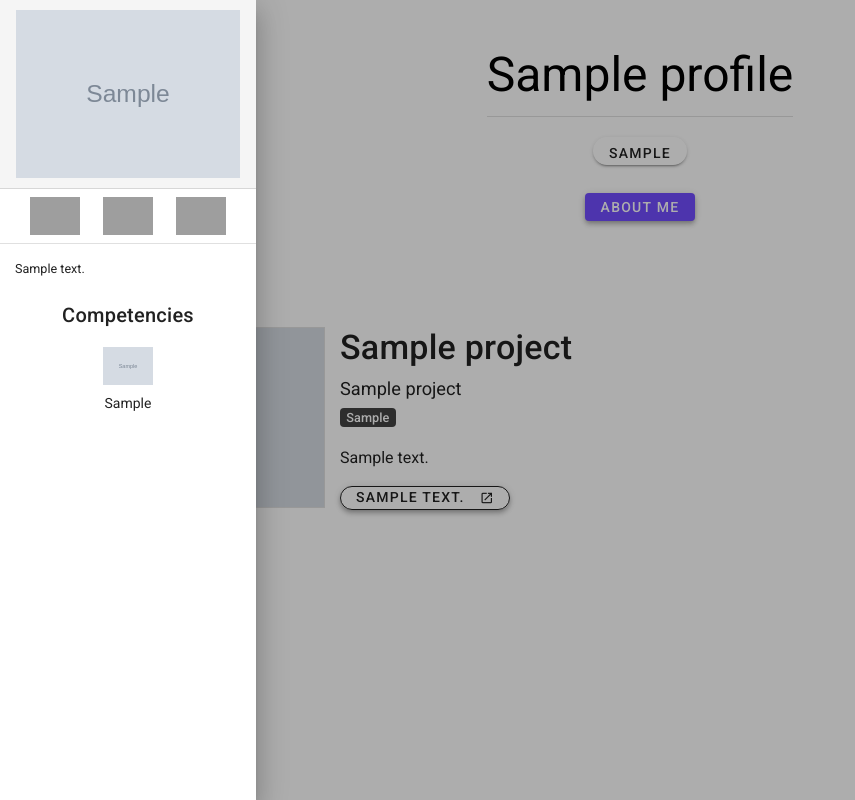
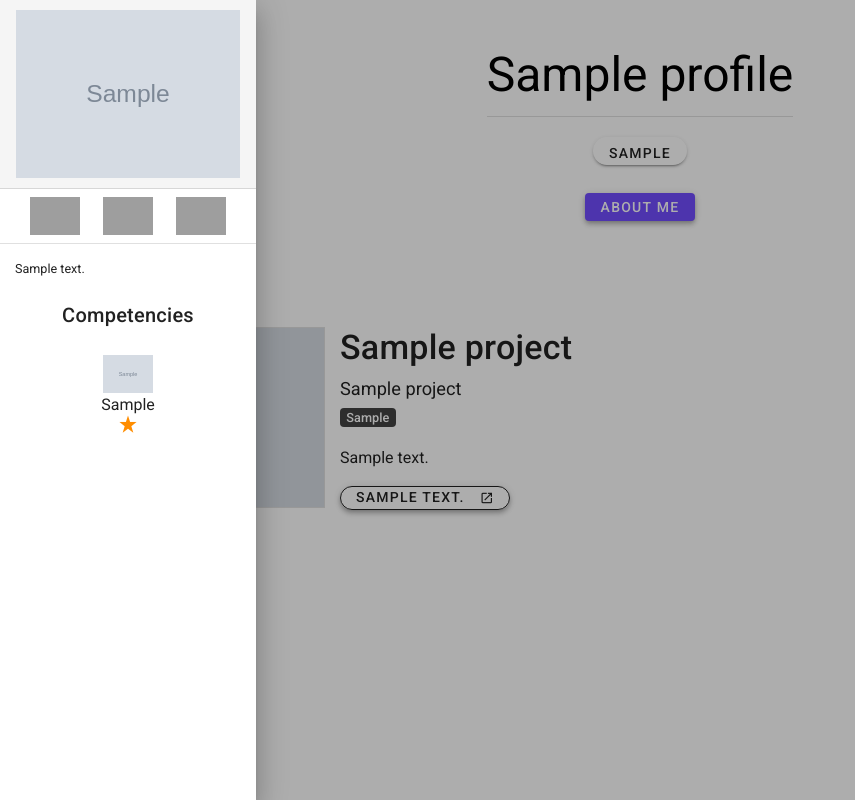
Before and after one commit to GuiFV/guilsportfolio, a Django app: page / in a window 1280 px wide, after a click on "ABOUT ME". Shown: the whole page, without its empty margins (0-855 px from the left). Run offline with Django 3.2, Linux system fonts and the light colour scheme; tables that the repository leaves empty hold one stand-in row (values such as "Sample post"); grey boxes marked "Sample" are stand-in pictures; some libraries are stand-ins or nearby versions; grey boxes are pictures that could not be loaded.

Commit message:
competency proficiency implemented

```diff
--- a/guilsportfolio/core/models.py
+++ b/guilsportfolio/core/models.py
@@ -31,8 +31,20 @@ class Expertise(models.Model):
 
 class Competency(models.Model):
     """ Associated with Profile """
+
+    ONE = 1
+    TWO = 2
+    THREE = 3
+
+    PROFICIENCY = (
+        (ONE, '1'),
+        (TWO, '2'),
+        (THREE, '3'),
+    )
+
     competency = models.CharField(max_length=20, null=True)
     icon = models.URLField(null=True, blank=True)
+    proficiency = models.PositiveSmallIntegerField(choices=PROFICIENCY, default=1)
 
     class Meta:
         verbose_name = 'competency'
--- a/guilsportfolio/core/static/css/main.css
+++ b/guilsportfolio/core/static/css/main.css
@@ -55,3 +55,23 @@ a .new-tab {
     text-justify: inter-word;
     font-size: 0.9em;
 }
+
+.rotated {
+	-webkit-transform: rotate(180deg);
+	-ms-transform: rotate(180deg);
+	-o-transform: rotate(180deg);
+	transform: rotate(180deg);
+}
+
+.material-symbols-outlined {
+  font-size: 0.4em;
+  font-variation-settings:
+  'FILL' 1,
+  'wght' 200,
+  'GRAD' 200,
+  'opsz' 20
+}
+
+.proficiency {
+    margin: 0 -5px 0 -5px;
+}
--- a/guilsportfolio/core/templates/base.html
+++ b/guilsportfolio/core/templates/base.html
@@ -23,6 +23,7 @@
 
         <!-- Material CSS -->
         <link rel="stylesheet" href="{% static 'css/material.min.css' %}" crossorigin>
+        <link rel="stylesheet" href="https://fonts.googleapis.com/css2?family=Material+Symbols+Outlined:opsz,wght,FILL,GRAD@20..48,100..700,0..1,-50..200" />
 
         <!-- Optional Material CSS for Plugins -->
         <link href="https://cdn.jsdelivr.net/gh/djibe/material@4.6.1-1.0/css/material-plugins.min.css" rel="stylesheet" crossorigin>
--- a/guilsportfolio/core/templates/nav.html
+++ b/guilsportfolio/core/templates/nav.html
@@ -1,3 +1,5 @@
+{% load range_tag %}
+
 <div aria-hidden="true" class="navdrawer" id="navdrawerDefault" tabindex="-1">
     <div class="navdrawer-content">
         <div class="navdrawer-header">
@@ -34,11 +36,17 @@
                             <div class="col col-12 text-center">
                                 <h6>Competencies</h6>
                                 {% for item in profile.competencies.all %}
-                                    <figure class="figure">
-                                        <img loading="lazy" class="img-fluid img-frame social-icons my-2" height="50px" width="50px" src="{{ item.icon }}" alt="{{ item.competency }}">
-                                        <br>
-                                        {{ item.competency }}
+
+                                    <figure class="figure my-3">
+                                        <img loading="lazy" class="img-fluid img-frame social-icons my-0" height="50px" width="50px" src="{{ item.icon }}" alt="{{ item.competency }}">
+                                        <p class="mb-0">{{ item.competency }}</p>
+
+                                        {% for star in item.proficiency|num_range %}
+                                            <span class="material-symbols-outlined proficiency text-warning mt-n1">star_rate</span>
+                                        {% endfor %}
+
                                     </figure>
+
                                 {% endfor %}
                             </div>
                         </div>
--- /dev/null
+++ b/guilsportfolio/core/templatetags/range_tag.py
@@ -0,0 +1,7 @@
+from django import template
+register = template.Library()
+
+
+@register.filter(name='num_range')
+def range_tag_function(number):
+    return range(number)
```
Also changed, not shown: guilsportfolio/core/tests/test_model_profile.py (+7 -0 lines), guilsportfolio/core/migrations/0003_competency_proficiency.py (added), guilsportfolio/core/migrations/0004_alter_competency_proficiency.py (added), guilsportfolio/core/templatetags/__init__.py (added).
